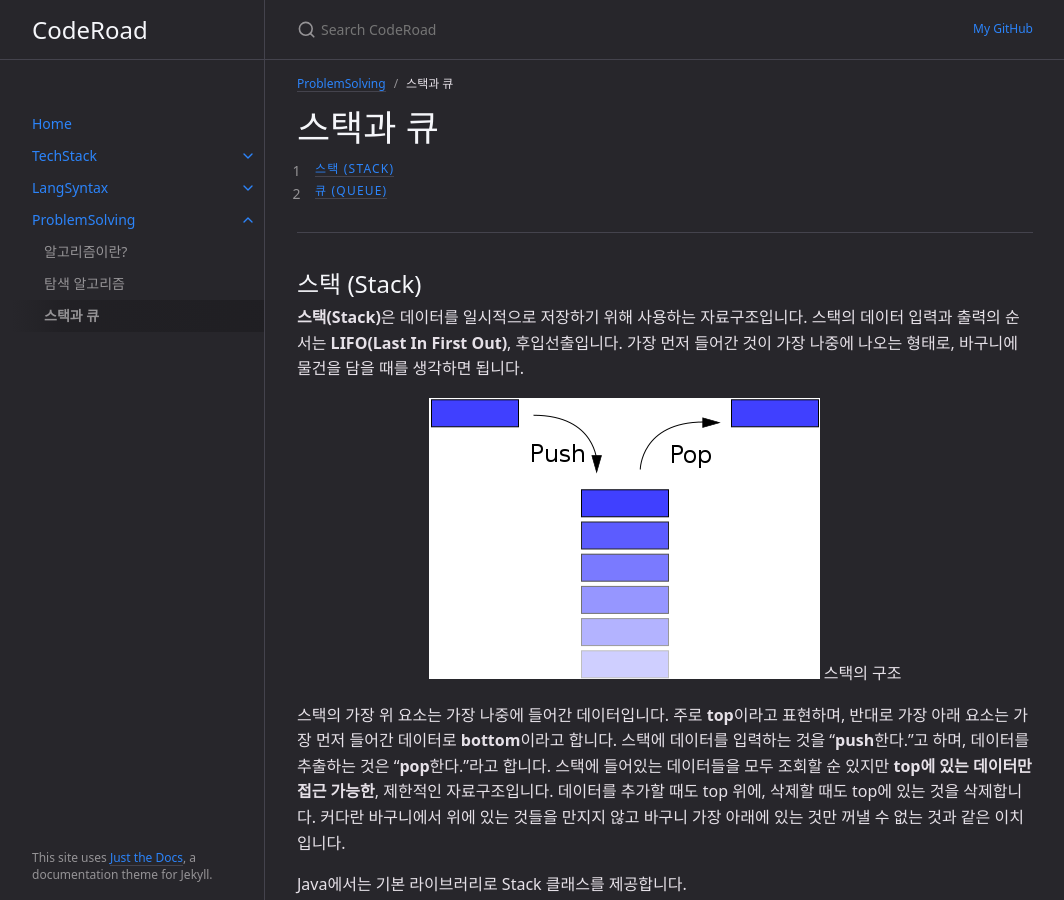
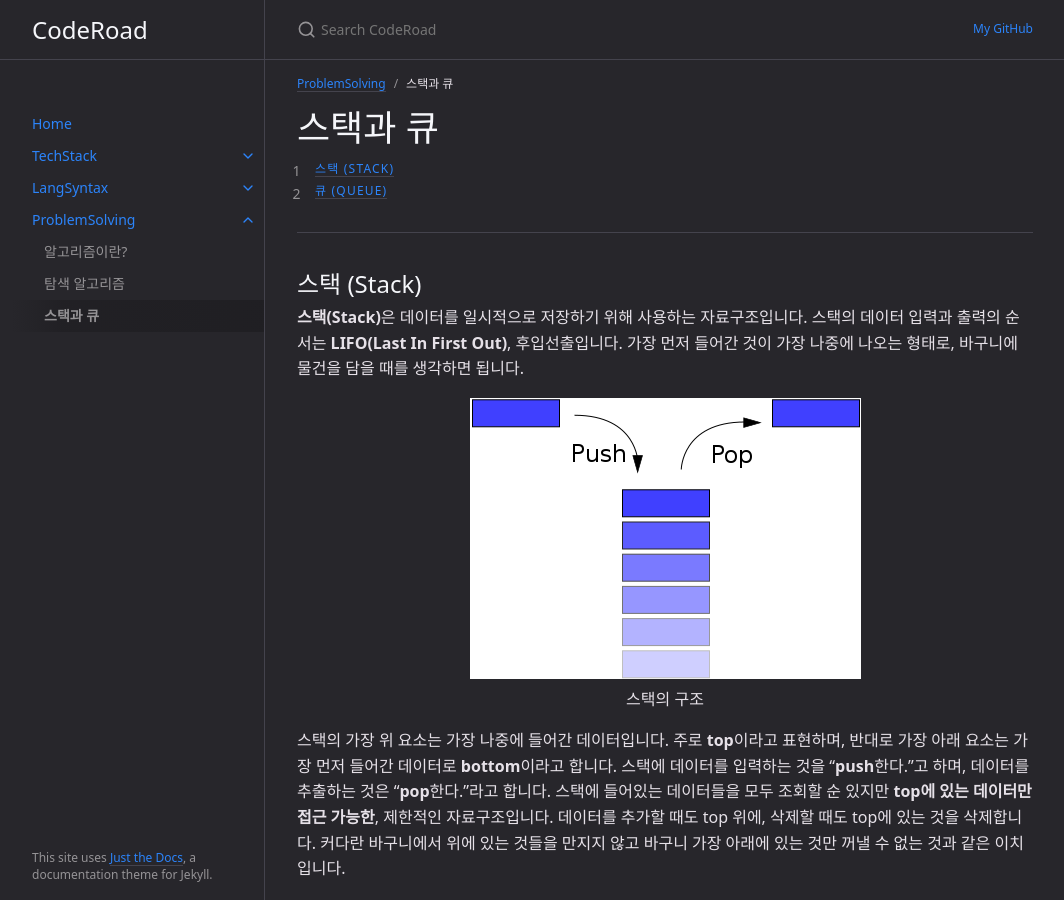
Before and after one commit to hangillee/hangillee.github.io, a Jekyll site: the page built from docs/ProblemSolving/stackqueue.md, in a window 1280 px wide and 900 px high. Shown: the whole window, without its empty margins (107-1171 px from the left). Built offline with Jekyll 4.4.1, drawn with Linux system fonts in a browser that asks for light colours.

Commit message:
CHORE Edit style

```diff
--- a/docs/ProblemSolving/stackqueue.md
+++ b/docs/ProblemSolving/stackqueue.md
@@ -20,7 +20,7 @@ permalink: docs/problemsolving/stackqueue
 **스택(Stack)**은 데이터를 일시적으로 저장하기 위해 사용하는 자료구조입니다. 스택의 데이터 입력과 출력의 순서는 **LIFO(Last In First Out)**, 후입선출입니다. 가장 먼저 들어간 것이 가장 나중에 나오는 형태로, 바구니에 물건을 담을 때를 생각하면 됩니다.
 
 <p align="center">
-  <img src="/docs/images/Stack.png" alt="스택의 구조"/>
+  <img src="/docs/images/Stack.png" alt="스택의 구조"/><br/>
   스택의 구조
 </p>
 
@@ -55,7 +55,7 @@ Deque<Integer> stack = new ArrayDeque<Integer>();
 **큐(Queue)**는 스택과 마찬가지로 데이터를 일시적으로 저장하기 위해 사용하는 자료구조입니다. 큐의 데이터 입력과 출력의 순서는 **FIFO(First in First Out)**, 선입선출입니다. 가장 먼저 들어간 것이 가장 먼저 나오는 형태로, 줄을 서거나 도로 교통을 생각하면 됩니다.
 
 <p align="center">
-  <img src="/docs/images/Queue.png" alt="큐의 구조"/>
+  <img src="/docs/images/Queue.png" alt="큐의 구조"/><br/>
   큐의 구조
 </p>
 
```
